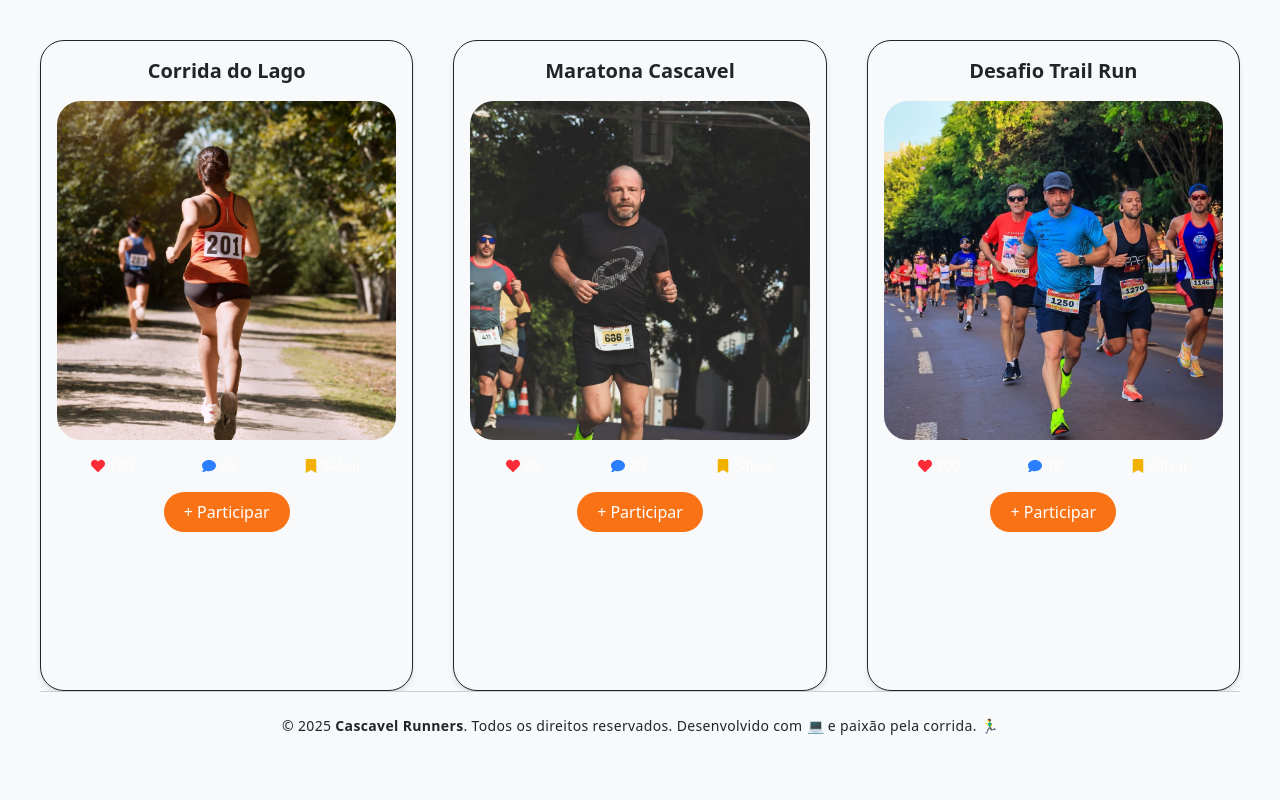
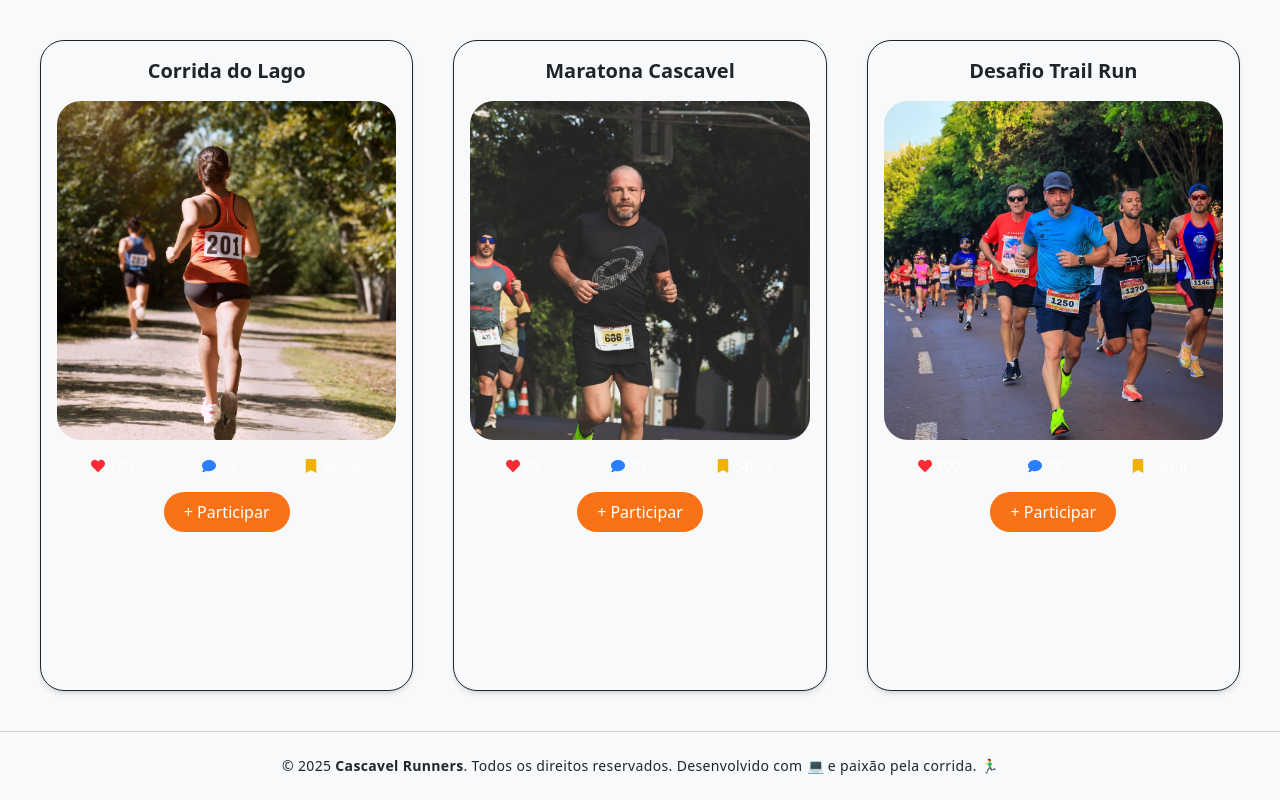
Before and after one commit to joaomidowz/cascavel-runners, a Next.js app: page /feed in a window 1280 px wide. Built offline with nearby package versions, Linux system fonts and the light colour scheme.

Commit message:
style(feed): better apply to footer

```diff
--- a/src/app/feed/page.tsx
+++ b/src/app/feed/page.tsx
@@ -5,8 +5,8 @@ import { feedMock } from "@/src/components/data/feedMock";
 
 export default function Feed() {
     return (
-        <div className="bg-background min-h-screen flex flex-col justify-between items-center p-10">
-            <div className="w-full flex-1 grid grid-cols-1 md:grid-cols-2 xl:grid-cols-3 gap-10">
+        <div className="bg-background min-h-screen flex flex-col justify-between items-center">
+            <div className="w-full flex-1 grid grid-cols-1 md:grid-cols-2 xl:grid-cols-3 gap-10 p-10">
                 {feedMock.map((item) => (
                     <CardFeed
                         key={item.id}
```
